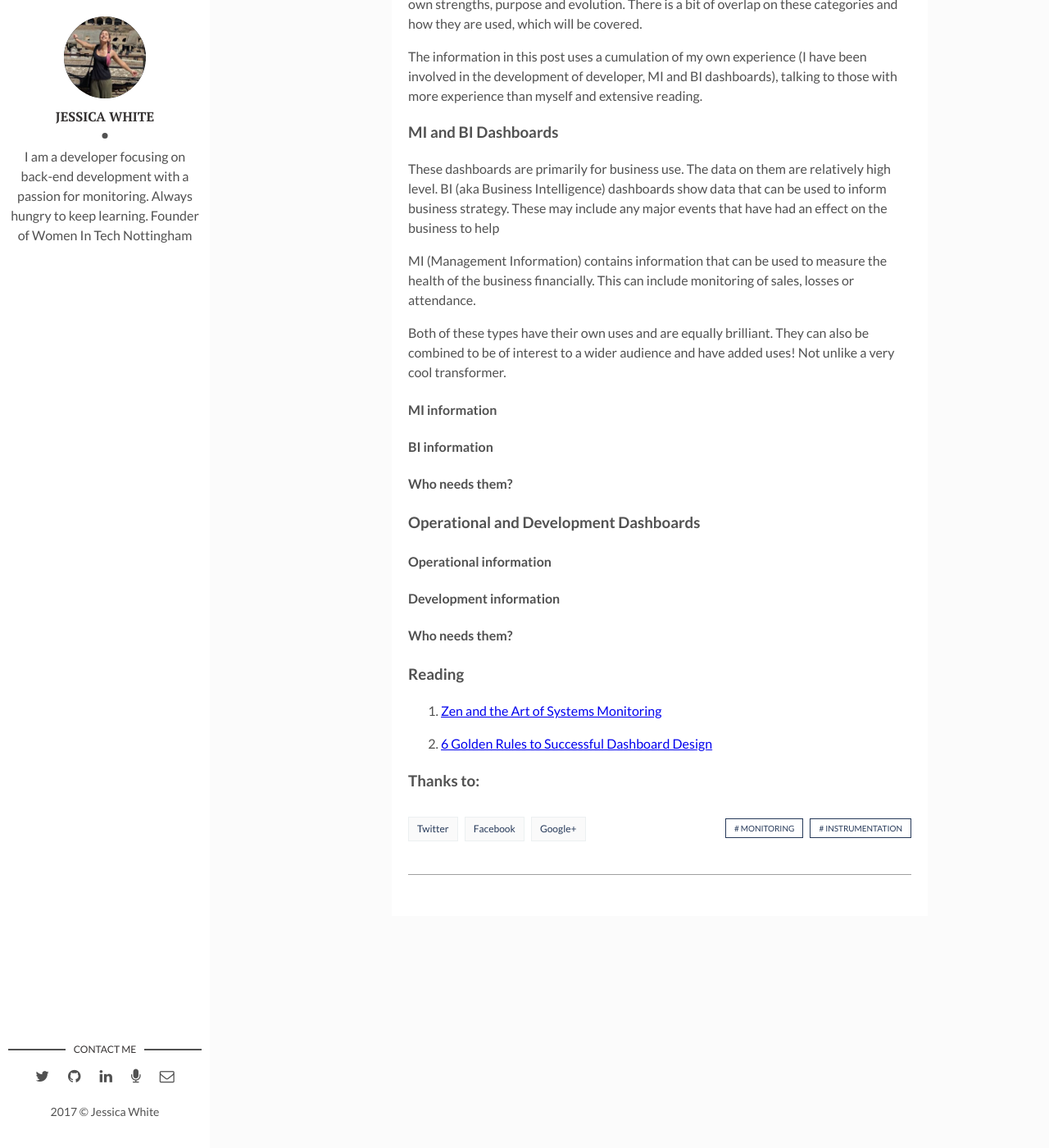
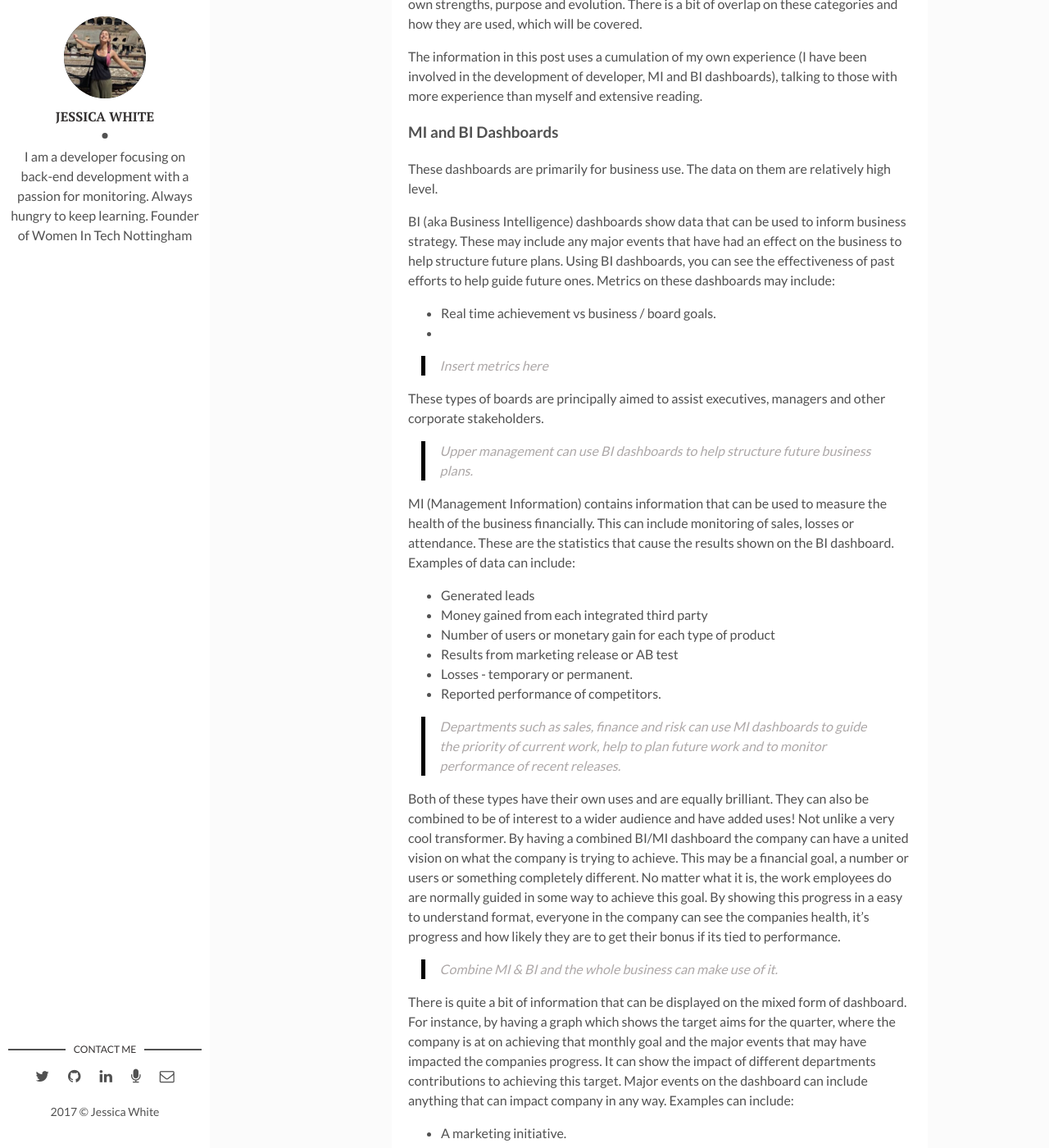
Before and after one commit to wordshaker/jesswhite_4, a Jekyll site: the page built from _posts/2017-10-05-whoneedsdashboards-post.md, in a window 1280 px wide and 1400 px high, scrolled down 707 px. Shown: the whole window at 82% size. Built offline with Jekyll 4.4.1, drawn with Linux system fonts in a browser that asks for light colours; some of the changed text lies outside the part shown.

Commit message:
First draft of BI and MI half of dash post

```diff
--- a/_posts/2017-10-05-whoneedsdashboards-post.md
+++ b/_posts/2017-10-05-whoneedsdashboards-post.md
@@ -19,18 +19,47 @@
 
 ### MI and BI Dashboards
 
-These dashboards are primarily for business use. The data on them are relatively high level. BI (aka Business Intelligence) dashboards show data that can be used to inform business strategy. These may include any major events that have had an effect on the business to help
+These dashboards are primarily for business use. The data on them are relatively high level.
 
-MI (Management Information) contains information that can be used to measure the health of the business financially. This can include monitoring of sales, losses or attendance.
+BI (aka Business Intelligence) dashboards show data that can be used to inform business strategy. These may include any major events that have had an effect on the business to help structure future plans. Using BI dashboards, you can see the effectiveness of past efforts to help guide future ones. Metrics on these dashboards may include:
 
-Both of these types have their own uses and are equally brilliant. They can also be combined to be of interest to a wider audience and have added uses! Not unlike a very cool transformer.
+* Real time achievement vs business / board goals.
+*
 
-#### MI information
+> Insert metrics here
 
-#### BI information
+These types of boards are principally aimed to assist executives, managers and other corporate stakeholders.
 
-#### Who needs them?
+> Upper management can use BI dashboards to help structure future business plans.
 
+MI (Management Information) contains information that can be used to measure the health of the business financially. This can include monitoring of sales, losses or attendance. These are the statistics that cause the results shown on the BI dashboard. Examples of data can include:
+
+* Generated leads
+* Money gained from each integrated third party
+* Number of users or monetary gain for each type of product
+* Results from marketing release or AB test
+* Losses - temporary or permanent.
+* Reported performance of competitors.
+
+> Departments such as sales, finance and risk can use MI dashboards to guide the priority of  current work, help to plan future work and to monitor performance of recent releases.
+
+Both of these types have their own uses and are equally brilliant. They can also be combined to be of interest to a wider audience and have added uses! Not unlike a very cool transformer. By having a combined BI/MI dashboard the company can have a united vision on what the company is trying to achieve. This may be a financial goal, a number or users or something completely different. No matter what it is, the work employees do are normally guided in some way to achieve this goal. By showing this progress in a easy to understand format, everyone in the company can see the companies health, it's progress and how likely they are to get their bonus if its tied to performance.
+
+> Combine MI & BI and the whole business can make use of it.
+
+There is quite a bit of information that can be displayed on the mixed form of dashboard. For instance, by having a graph which shows the target aims for the quarter, where the company is at on achieving that monthly goal and the major events that may have impacted the companies progress. It can show the impact of different departments contributions to achieving this target. Major events on the dashboard can include anything that can impact company in any way. Examples can include:
+
+* A marketing initiative.
+* A new feature.
+* Implementation of a new policy.
+* Outage of a third party.
+* Integration with a new third party.
+
+> Insert picture of example graph here.
+
+By doing something like this it is easy to the company's progression as a whole, the company's eventual aim and some of the contributing factors to the current state of play. Other high level statistics can be added to this board. For instance, I've seen it where by hovering on a point you could see details such as estimated financial impact. Another feature as by hovering on a date you could see dispersed and gained money.
+
+Good rules for these kinds of Keep it simple. Keep it high level. Keep it focused towards that one goal.
 
 ### Operational and Development Dashboards
 
@@ -47,5 +76,7 @@
 
 2. [6 Golden Rules to Successful Dashboard Design](https://www.geckoboard.com/blog/building-great-dashboards-6-golden-rules-to-successful-dashboard-design/#.WdKS62hSyUl)
 
+3. [Executive Dashboards - What they are and why every business needs one](https://www.forbes.com/sites/davelavinsky/2013/09/06/executive-dashboards-what-they-are-why-every-business-needs-one/#25b577fe37d1)
+
 
 ### Thanks to:
```
Also changed, not shown: assets/img/2017-10-05/check.png (added), assets/img/2017-10-05/cross.png (added), assets/img/2017-10-05/sad.png (added), assets/img/2017-10-05/smile.png (added).
